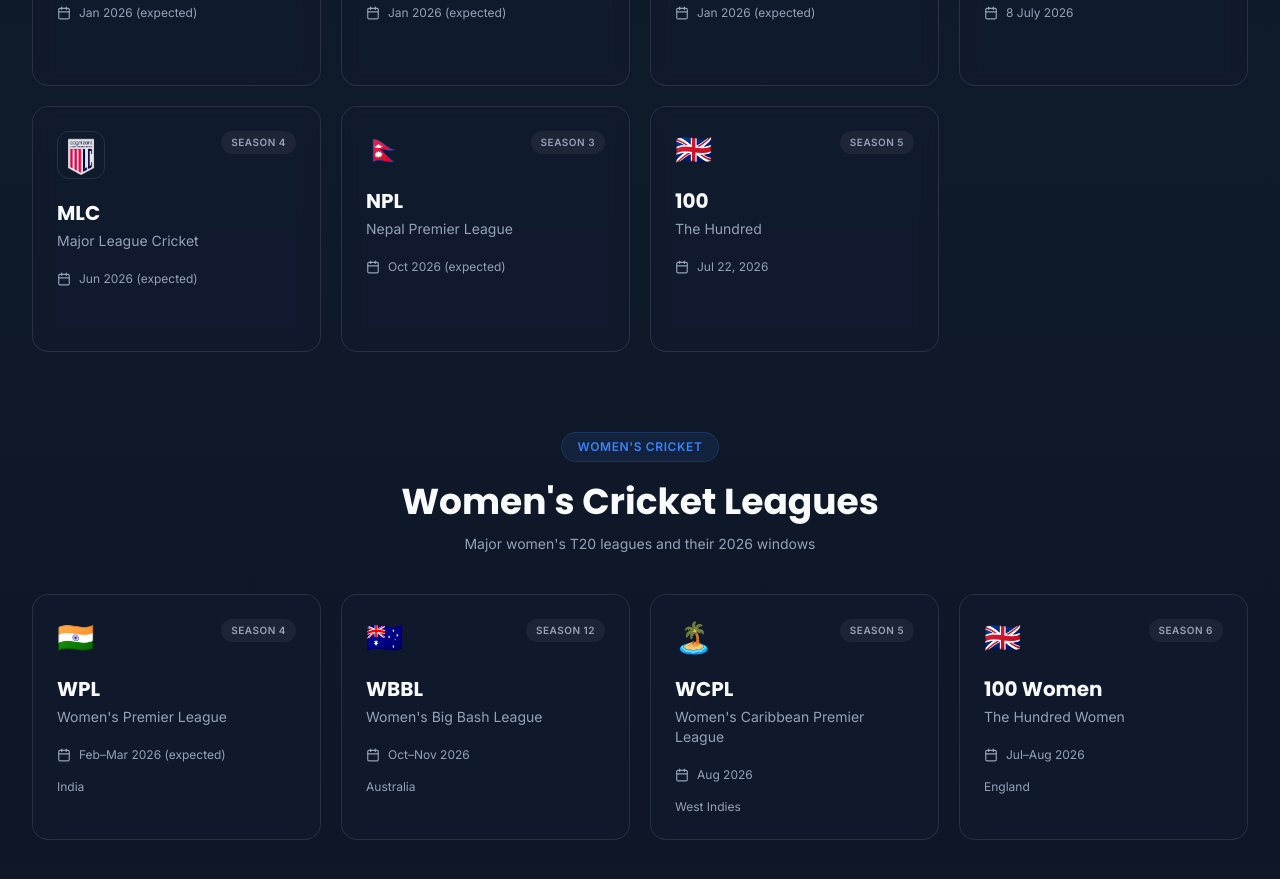
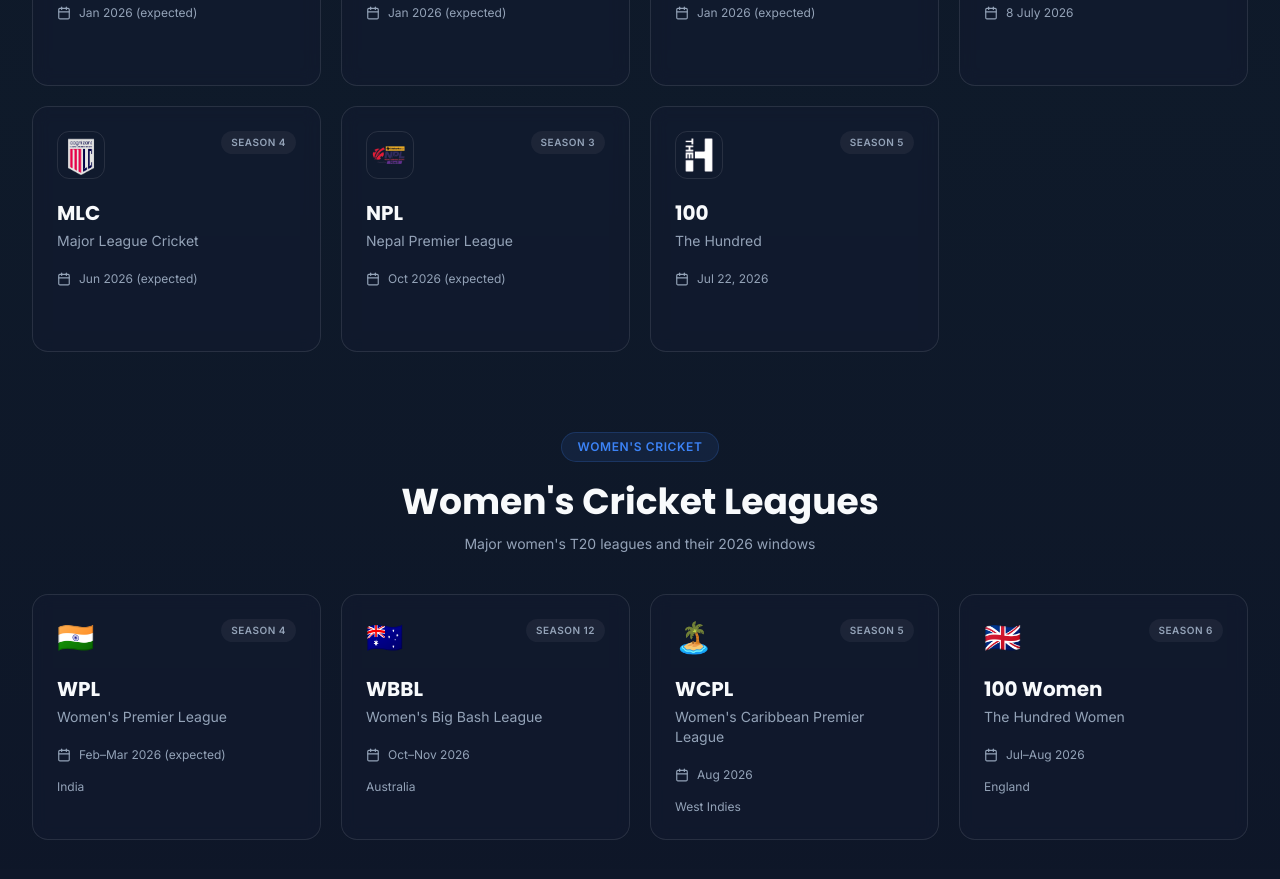
Before and after one commit to mydeskto/t20leagueschedule, a Next.js app: page / in a window 1280 px wide. Shown: the part 1540-2419 px from the top of the page. Built offline with nearby package versions, Linux system fonts and the light colour scheme.

Commit message:
add all leagues logo

```diff
--- a/components/Navbar.tsx
+++ b/components/Navbar.tsx
@@ -75,7 +75,7 @@
                   transition={{ duration: 0.2 }}
                   className="absolute top-full left-0 pt-2"
                 >
-                  <div className="bg-card/95 backdrop-blur-2xl border border-glass-border rounded-2xl p-2 min-w-[220px] shadow-2xl shadow-background/60">
+                  <div className="bg-card/95 backdrop-blur-2xl border border-glass-border rounded-2xl p-2 min-w-[220px] max-h-[70vh] overflow-y-auto shadow-2xl shadow-background/60">
                     {leagues.map((league) => (
                       <Link
                         key={league.id}
--- a/data/leagues.ts
+++ b/data/leagues.ts
@@ -518,6 +518,7 @@
     ],
     venues: [{ name: "Sher-e-Bangla Stadium", city: "Dhaka", capacity: "26,000", image: "lahore" }],
    faqs: [{ question: "When is NPL 2026?", answer: "NPL 2026 is expected October–November 2026." }],
+    logo: "/images/NPL-Logo.png",
   },
   {
     id: "the-hundred",
@@ -545,6 +546,7 @@
     ],
     venues: [{ name: "The Oval", city: "London", capacity: "25,500", image: "mcg" }],
     faqs: [{ question: "What is The Hundred?", answer: "The Hundred is a unique 100-ball cricket format played in England." }],
+    logo: "/images/100-Logo.png",
   },
 ];
 
```
Also changed, not shown: public/images/100-Logo.png (added), public/images/NPL-Logo.png (added).
